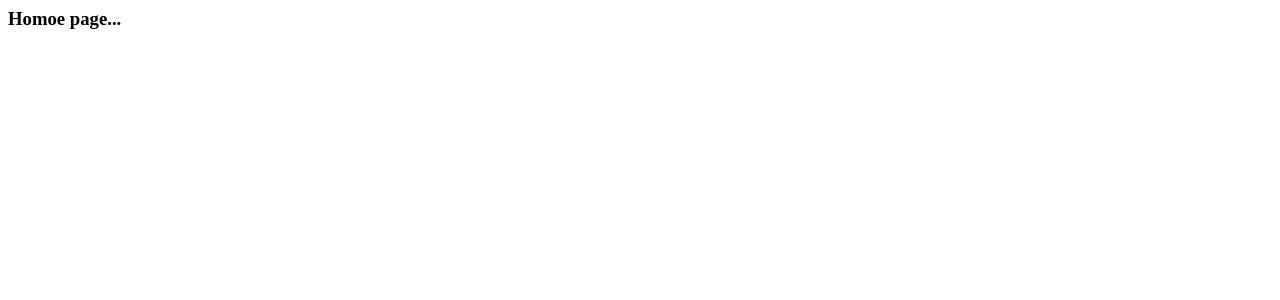
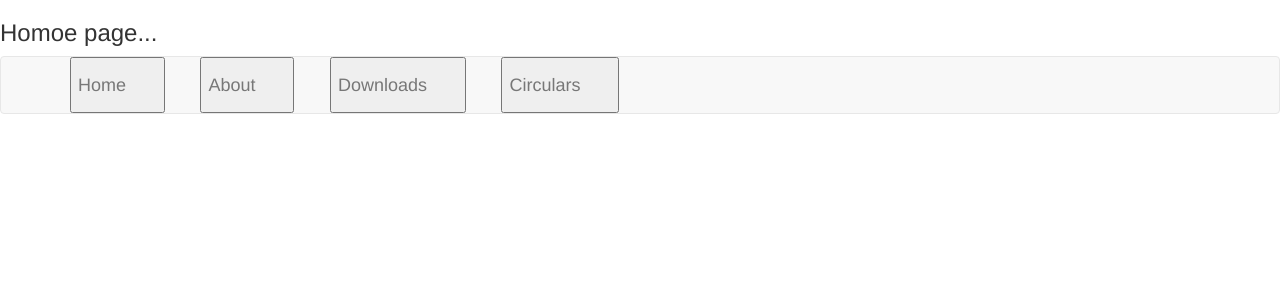
Before and after one commit to YJDave/AWW_AWH, a Django app: page / in a window 1280 px wide. Before the commit the part shown is almost empty. Shown: the top 300 px of the page. Run offline with Django 3.2, Linux system fonts and the light colour scheme; some libraries are stand-ins or nearby versions.

Commit message:
home page done

```diff
--- a/aww/templates/home.html
+++ b/aww/templates/home.html
@@ -1 +1,25 @@
+<html>
 <h3>Homoe page...</h3>
+<link rel="stylesheet" href="https://maxcdn.bootstrapcdn.com/bootstrap/3.3.7/css/bootstrap.min.css">
+
+<head>
+<title></title>
+</head>
+<body>
+<header>
+<div class="navbar navbar-default">
+<div class="container">
+<div class="navbar-header">
+<button style="margin-right:32px"><a href="" class="navbar-brand">Home</a>&nbsp&nbsp&nbsp&nbsp</button>
+<button style="margin-right:32px"><a href="" class="navbar-brand">About</a>&nbsp&nbsp&nbsp&nbsp</button>
+<button style="margin-right:32px"><a href="" class="navbar-brand">Downloads</a>&nbsp&nbsp&nbsp&nbsp</button>
+<button style="margin-right:32px"><a href="" class="navbar-brand">Circulars</a>&nbsp&nbsp&nbsp&nbsp</button>
+</div>
+</div>
+</div>
+</header>
+<script src="https://ajax.googleapis.com/ajax/libs/jquery/3.3.1/jquery.min.js"></script>
+<script src="https://maxcdn.bootstrapcdn.com/bootstrap/3.3.7/js/bootstrap.min.js"></script>
+
+</body>
+</html>
```
